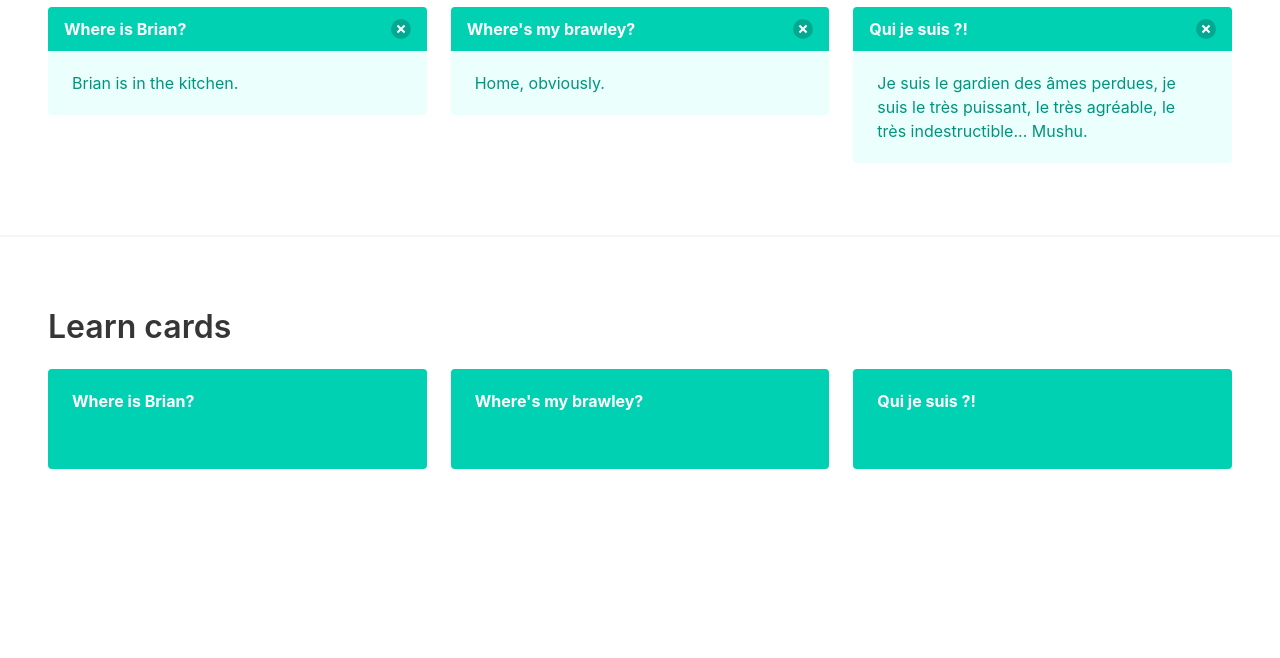
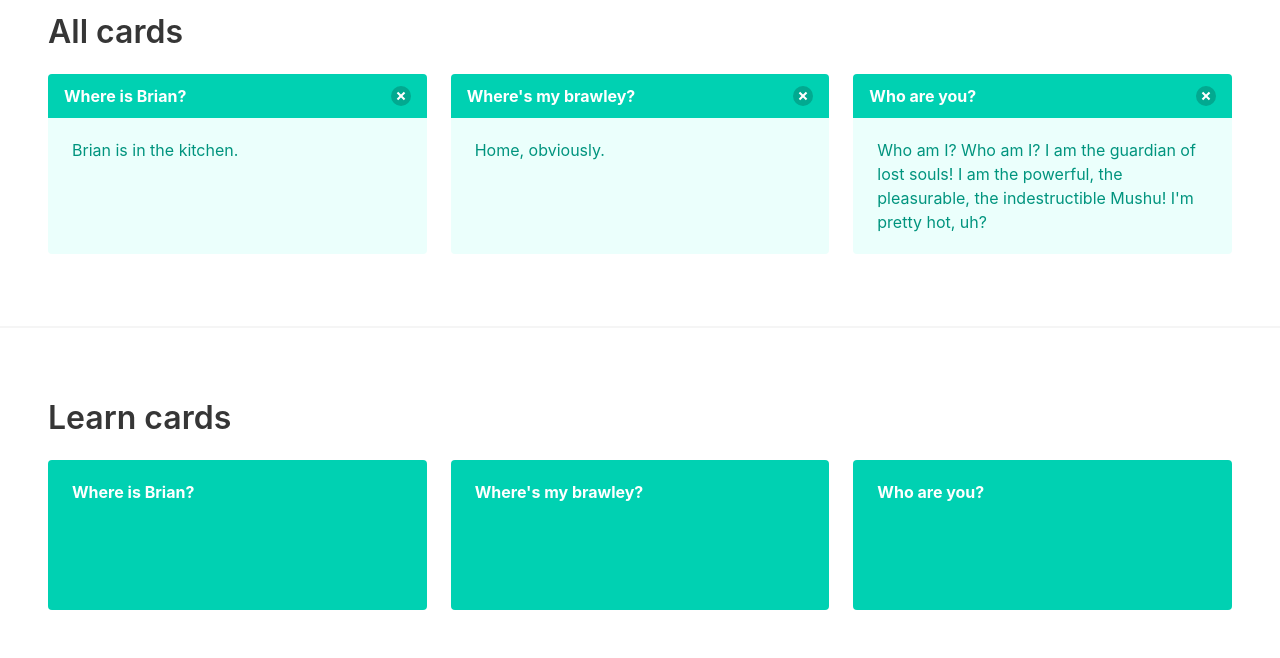
Before and after one commit to ElisabethAzemard/redux-flashcards-app, a website built with webpack: page dist/index.html in a window 1280 px wide. Shown: the part 713-1371 px from the top of the page. Before the commit the page ends 1182 px from the top, so only its background shows below. Built offline with nearby package versions, Linux system fonts and the light colour scheme.

Commit message:
Fix typos; Clean up style.

```diff
--- a/src/main.js
+++ b/src/main.js
@@ -9,21 +9,23 @@ import { addCard, removeCard, rotateCard, submitForm, resetForm, fillForm, compl
     let cardsUList = document.getElementById('cards');
     let lessonCardsUList = document.getElementById('lesson');
     let addCardForm = document.getElementById('addCard');
-    let addCardFormNotification = document.getElementById('addCardFormSuccessMessage');
+    let addCardNotification = document.getElementById('addCardSuccessMessage');
     let addCardButton = document.getElementById('addCardButton');
     let addCardQuestion = addCardForm['question'];
     let addCardAnswer = addCardForm['answer'];
 
     // ------ Redux ------
     store.subscribe(() => {
-        rendercards();
-        renderstack();
+        renderCards();
+        renderStack();
         renderForm();
     });
 
-    function rendercards() {
+    function renderCards() {
         let cards = store.getState().cards;
+
         cardsUList.innerHTML = '';
+
         cards.map((card, index) => {
             let cardItem = `
                 <li class="column is-one-third">
@@ -36,29 +38,28 @@ import { addCard, removeCard, rotateCard, submitForm, resetForm, fillForm, compl
                             <span>${card.answer}</span>
                         </div>
                     </div>
-          </li>
-        `;
+                </li>`;
             cardsUList.innerHTML += cardItem;
         });
 
         setDeleteCardButtonsEventListeners();
     }
 
-    function renderstack() {
+    function renderStack() {
         let lessonCards = store.getState().cards;
 
         lessonCardsUList.innerHTML = '';
+
         lessonCards.forEach((card, index) => {
             let lessoncardItem = `
-            <div data-id="${index}" class="column is-one-third vertical${card.rotated ? ' rotated' : ''}">
-                <div class="notification is-primary face flip ">
+                <li data-id="${index}" class="column is-one-third vertical${card.rotated ? ' rotated' : ''}">
+                    <div class="notification is-primary face flip">
                         <p><b>${card.question}</b></p>
                     </div>
-                <div class="notification is-primary face flop">
+                    <div class="notification is-primary is-light face flop">
                         <p><b>${card.answer}</b></p>
                     </div>
-            </div>
-                `;
+                </li>`;
             lessonCardsUList.innerHTML += lessoncardItem;
         });
 
@@ -68,17 +69,20 @@ import { addCard, removeCard, rotateCard, submitForm, resetForm, fillForm, compl
     function renderForm() {
         let formState = store.getState().form;
 
+        // sync input value and form state
         addCardQuestion.value = formState.question;
         addCardAnswer.value = formState.answer;
 
+        // toggle addCardButton color and state depending on form status
         formState.addButtonDisabled ? addCardButton.disabled = true : addCardButton.disabled = false;
         formState.submitted ? addCardButton.classList.add('is-success') : addCardButton.classList.remove('is-success');
 
+        // display confirmation message when appropriate
         if (!formState.message) {
-            addCardFormNotification.classList.add('d-none');
+            addCardNotification.classList.add('d-none');
         } else {
-            addCardFormNotification.classList.remove('d-none');
-            addCardFormNotification.innerHTML = formState.message;
+            addCardNotification.classList.remove('d-none');
+            addCardNotification.innerHTML = formState.message;
         }
 
         setFormEventListeners();
@@ -101,7 +105,6 @@ import { addCard, removeCard, rotateCard, submitForm, resetForm, fillForm, compl
         for (let card of cards) {
             card.addEventListener('click', () => {
                 store.dispatch(rotateCard(card.dataset.id));
-
             });
 
         }
@@ -135,7 +138,7 @@ import { addCard, removeCard, rotateCard, submitForm, resetForm, fillForm, compl
         });
     }
 
-    // ------ Render the initial cards ------
-    rendercards();
-    renderstack();
+    // ------ Render initial state ------
+    renderCards();
+    renderStack();
     renderForm();
--- a/src/reducers/cardsReducer.js
+++ b/src/reducers/cardsReducer.js
@@ -12,8 +12,8 @@ const initialList = [
         rotated: false
     },
     {
-        question: "Qui je suis ?!",
-        answer: "Je suis le gardien des âmes perdues, je suis le très puissant, le très agréable, le très indestructible... Mushu.",
+        question: "Who are you?",
+        answer: "Who am I? Who am I? I am the guardian of lost souls! I am the powerful, the pleasurable, the indestructible Mushu! I'm pretty hot, uh?",
         rotated: false
     },
 ];
--- a/src/style.scss
+++ b/src/style.scss
@@ -1,5 +1,8 @@
 @charset 'utf-8';
 @import "~bulma/bulma";
+
+$spacing: .75rem;
+$big-spacing: 1.5rem;
 
 .vertical {
     position:relative;
@@ -8,14 +11,7 @@
     transition: all 2s;
     cursor: pointer;
 
-    $flipbg: #00d1b2;
-
-    // Extra
-    // text-align: center;
-    // width: 30%;
-    // margin: 0 auto;
-    // margin-bottom:1px;
-    // height: 100px;
+    height: calc(150px + #{$big-spacing});
 
     .face {
         $timing: .5s;
@@ -28,25 +24,22 @@
         backface-visibility: hidden;
         transition: all $timing;
 
-
         position:absolute;
-        width: calc(100% - 1.5rem);
-        height: 100px;
+        width: calc(100% - #{$big-spacing});
+        height: calc(100% - #{$big-spacing});
     }
 
     .flip {
         transform: rotatex(0deg);
         z-index:10;
-        background:$flipbg; // Extra
         transition: transform .5s;
     }
 
     .flop {
         transform: rotatex(-180deg);
         z-index:0;
-        color: #00947e;
-        background: #ebfffc; // Extra
         transition: transform .5s;
+        overflow: scroll;
     }
 
     &.rotated .flip {
@@ -57,3 +50,15 @@
         transform: rotatex(0deg);
     }
 }
+
+.message, .notification {
+    height: 100%;
+}
+
+#addCardSuccessMessage {
+    margin-top: $spacing;
+}
+
+.d-none {
+    display: none;
+}
```
Also changed, not shown: dist/css/style.css, dist/index.html, dist/js/bundle.js. Lines whose indentation alone changed are shown as unchanged.
